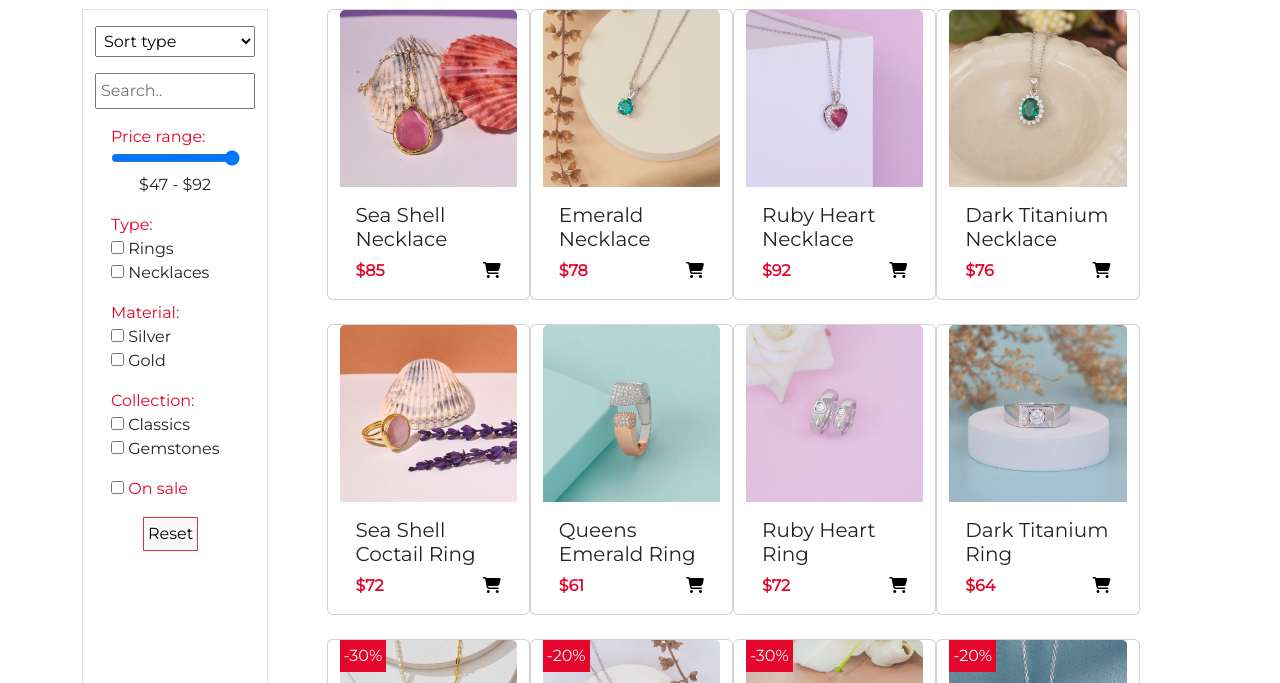
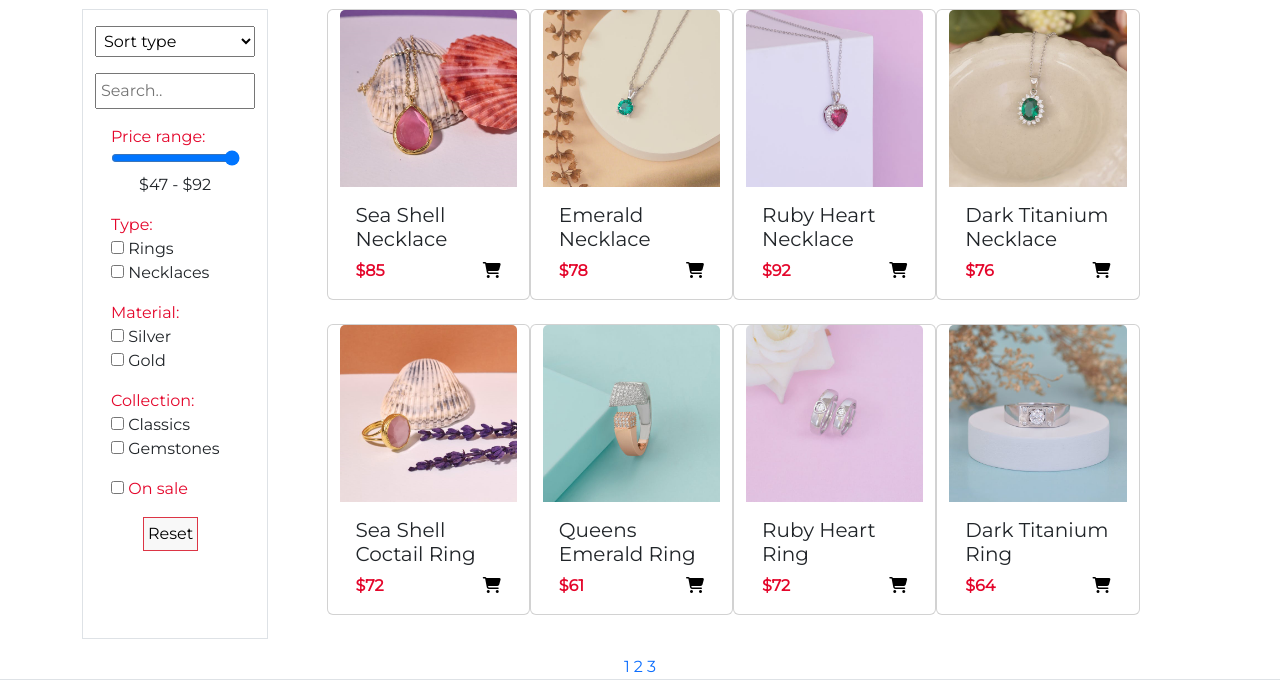
Before and after one commit to nevenadjo/ammolite-jewerly, a plain HTML site: page shop.html in a window 1280 px wide. Shown: the part 108-791 px from the top of the page. Drawn offline with nearby package versions, Linux system fonts and the light colour scheme; some packages are replaced by stand-ins of ours; a script that the page names is missing.

Commit message:
pagination

```diff
--- a/assets/css/style.less
+++ b/assets/css/style.less
@@ -211,6 +211,19 @@ body {
     font-size: 12px;
 }
 
+#pagination-controls{
+    display: flex;
+    justify-content: center;
+    a{
+        display: block;
+        margin: 0px 2px;
+        text-decoration: none;
+    }
+}
+.active{
+    font-weight: bold;
+    text-decoration: underline !important;
+}
 //CONTACT
 
 .l-gray{
--- a/assets/js/main.js
+++ b/assets/js/main.js
@@ -238,7 +238,8 @@ function bestDeals() {
 //ispis svih proizvoda
 function allProducts(){
     callback("products.json", function (data) {
-        cards(data, "products");
+        setupPagination(data);
+        //cards(data, "products");
         $(".dugme").click(function () {
             let id = $(this).attr("data-id");
             callback("products.json", function (data) {
@@ -288,6 +289,11 @@ $(document).ready(function(){
 
 //filtriranje
 $("#formaFilter").on("change keyup", function(){
+    filter();
+
+})
+
+function filter(){
     callback("products.json", function (data) {
         nizForma = Array.from(document.getElementsByTagName("input"));
         nizForma.forEach((el) => {
@@ -332,7 +338,9 @@ $("#formaFilter").on("change keyup", function(){
             if(select!=0){
                 data = sort(select, data);
             }
-            cards(data, "products");
+            console.log("ddd" +data)
+            setupPagination(data);
+            //cards(data, "products");
             $(".dugme").click(function () {
                 let id = $(this).attr("data-id");
                 callback("products.json", function (data) {
@@ -342,7 +350,7 @@ $("#formaFilter").on("change keyup", function(){
             })
         }
     })
-})
+}
 
 //sortiranje
 function sort(id, data){
@@ -386,7 +394,34 @@ function sort(id, data){
     return data;
 }
 
+const itemsPerPage = 8;
 
+function setupPagination(filteredData) {
+    const numberOfPages = Math.ceil(filteredData.length / itemsPerPage);
+
+    $('#pagination-controls').empty();
+    for (let i = 1; i <= numberOfPages; i++) {
+        $('#pagination-controls').append(`<a href="#" data-page="${i}">${i}</a> `);
+    }
+
+    $('#pagination-controls a').on('click', function(e) {
+        e.preventDefault();
+        const page = parseInt($(this).data('page'), 10);
+        $('#pagination-controls').find('a').removeClass('active');
+        $('#pagination-controls').find('a[data-page="' + page + '"]').addClass('active');
+        displayPage(filteredData, page, itemsPerPage);
+    });
+
+    displayPage(filteredData, 1, itemsPerPage);
+}
+
+
+function displayPage(data, pageNum, itemsPerPage) {
+    const start = (pageNum - 1) * itemsPerPage;
+    const end = start + itemsPerPage;
+    const paginatedItems = data.slice(start, end);
+    cards(paginatedItems, "products")
+}
 
 function resetFilter(){
     setRange()
--- a/shop.html
+++ b/shop.html
@@ -132,7 +132,7 @@
             </div>
         </div>
 
-        <div id="pag"></div>
+        <div id="pagination-controls"></div>
 
         <a id="scrollUp" href="#top"><i class="fas fa-arrow-up"></i></a>
 
```
Also changed, not shown: assets/css/style.css.
